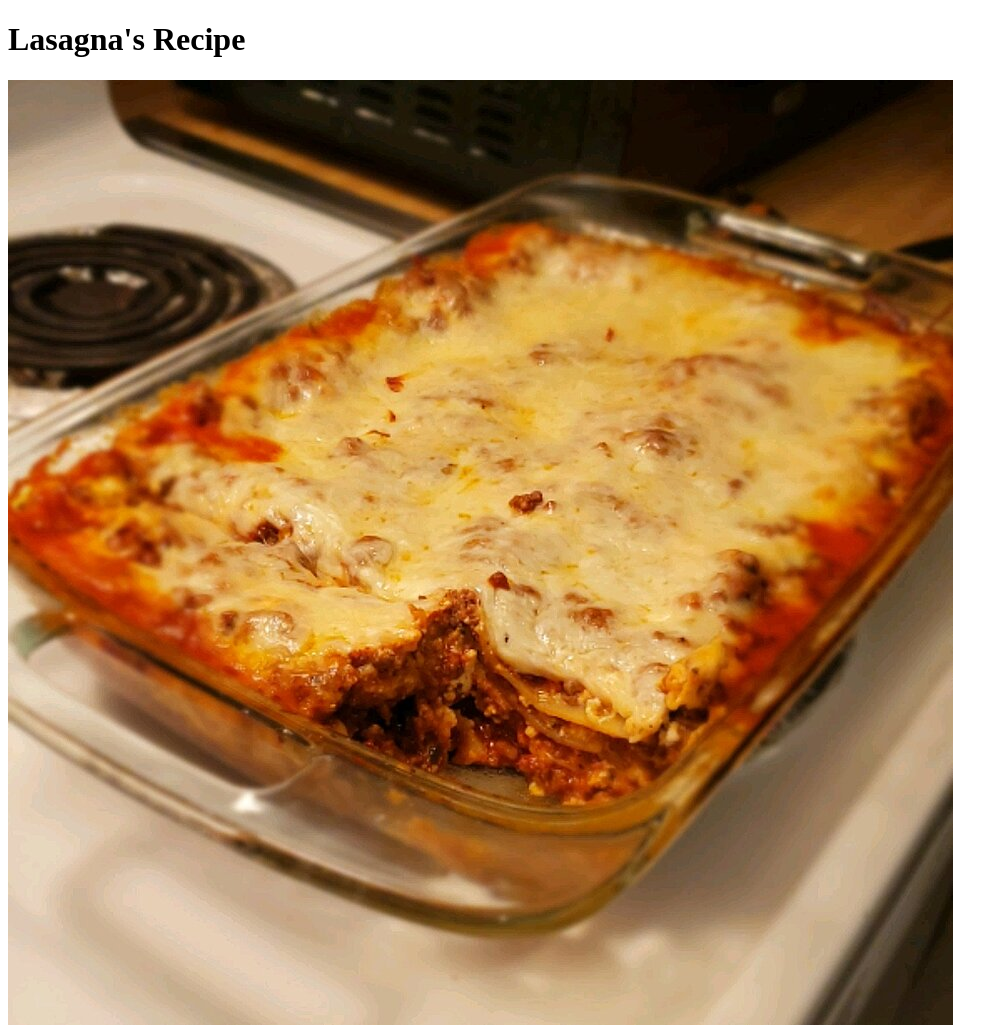
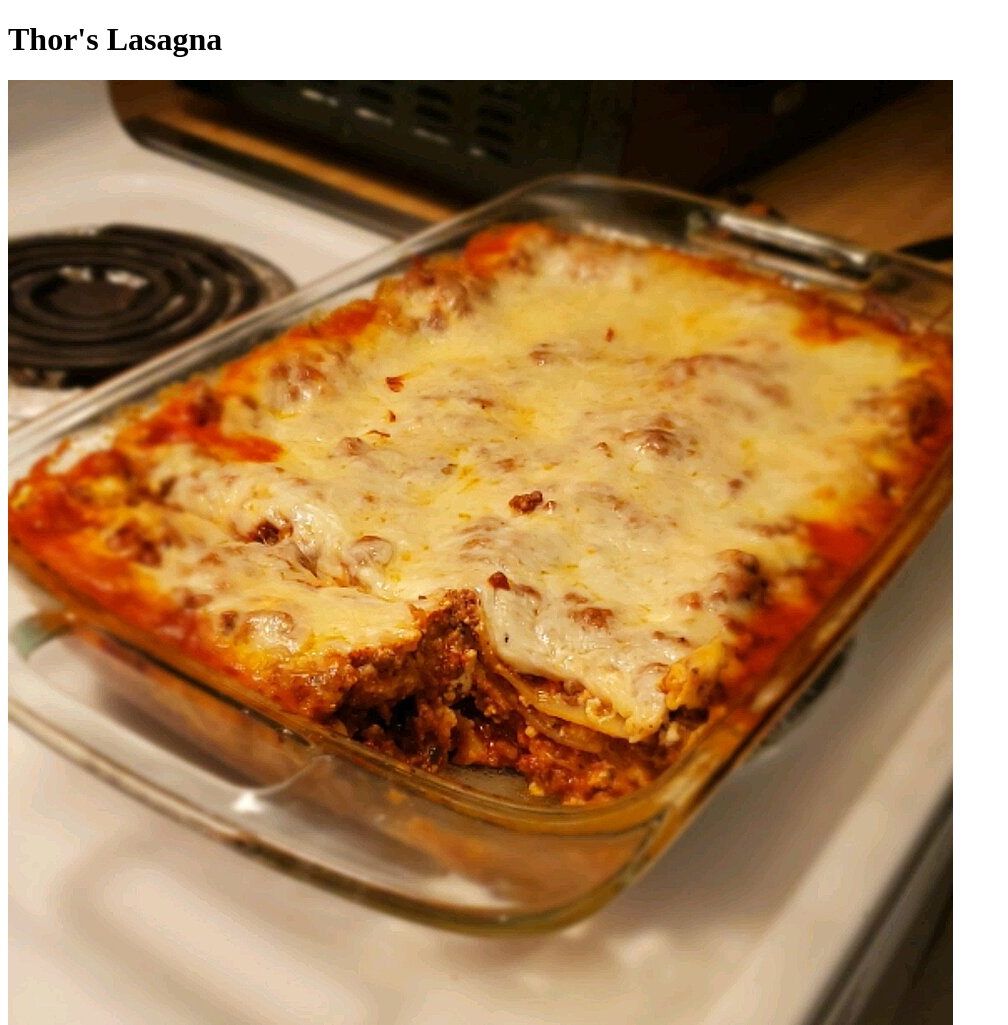
Before and after one commit to dreyfus92/Odin-Recipes, a plain HTML site: page recipes/lasagna.html in a window 1280 px wide. Shown: the top 1025 px of the page, without its empty margins (0-1008 px from the left). Drawn offline with Linux system fonts and the light colour scheme.

Commit message:
add lasagna.html

```diff
--- a/recipes/lasagna.html
+++ b/recipes/lasagna.html
@@ -7,7 +7,7 @@
         <title>Lasagna Recipe</title>
     </head>
     <body>
-        <h1>Lasagna's Recipe</h1>
+        <h1>Thor's Lasagna</h1>
 
         <img src="lasagna1.jpeg">
 
```
